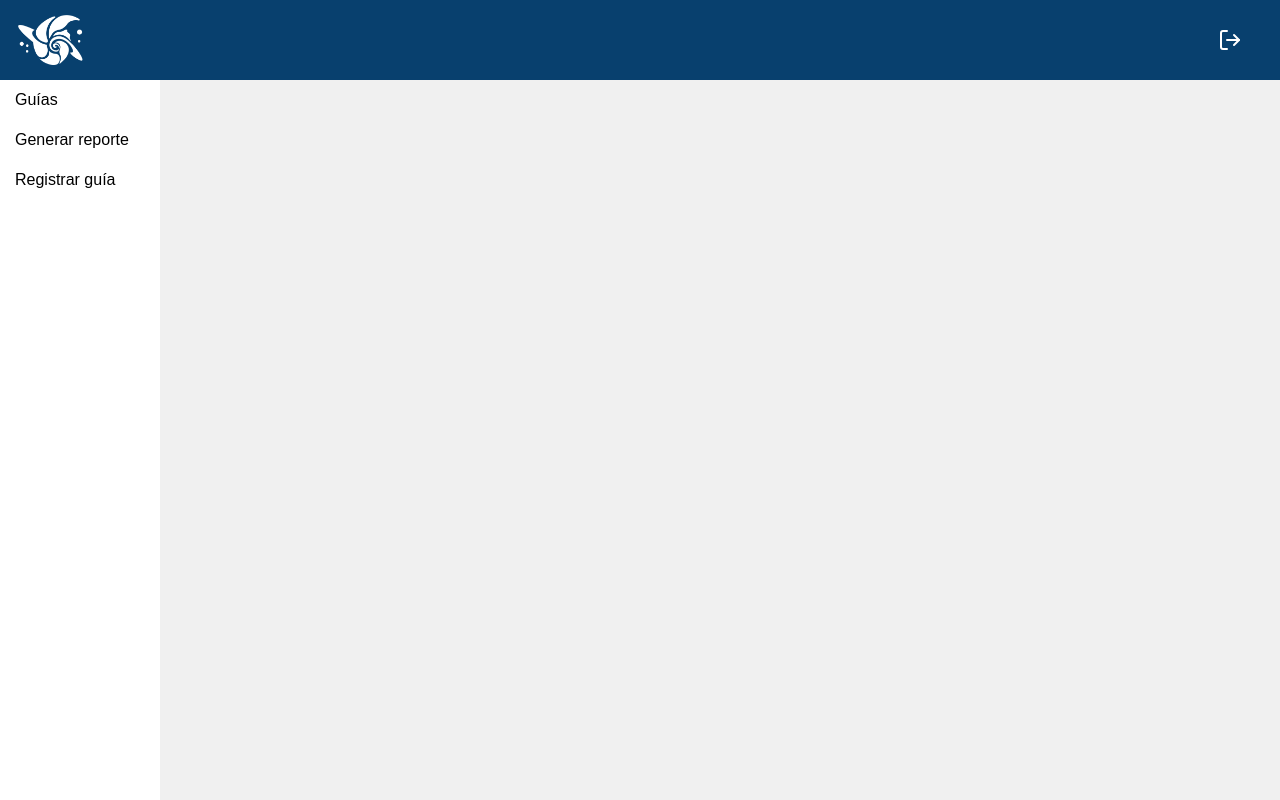
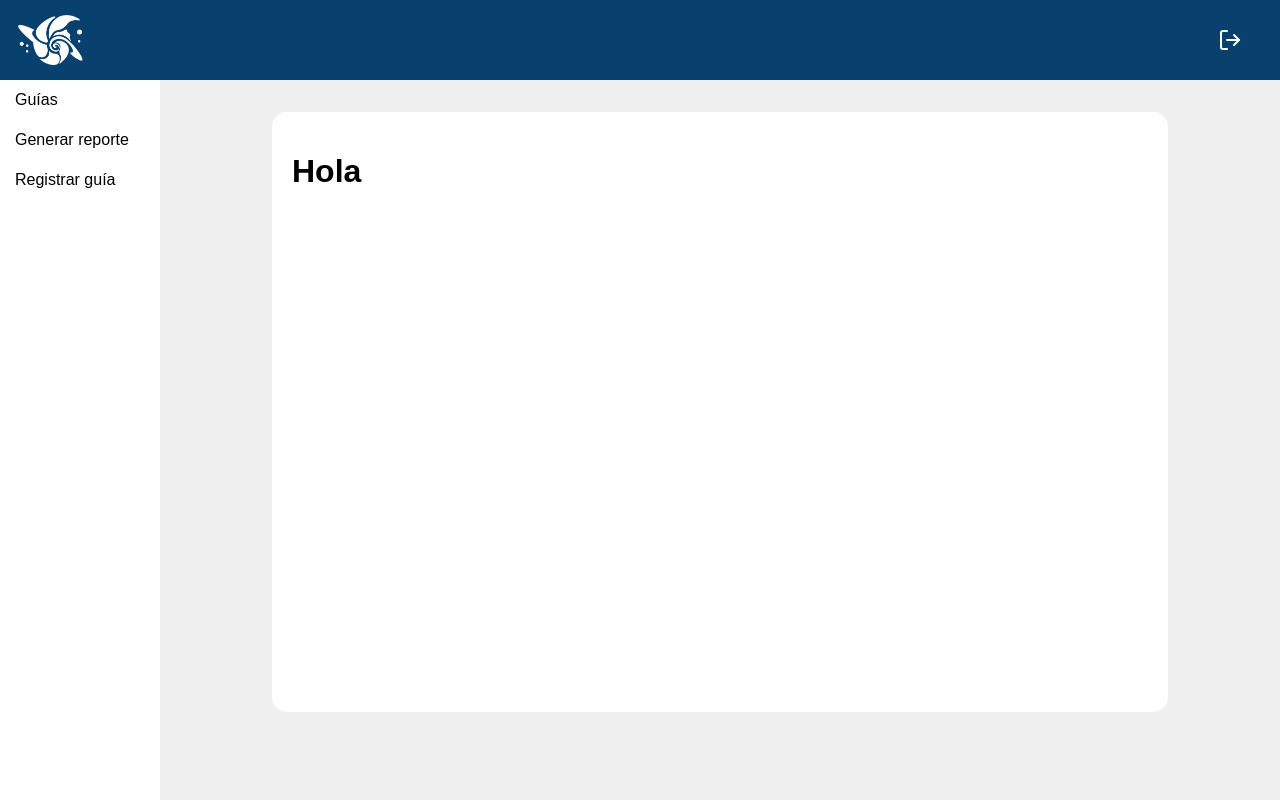
Before and after one commit to ReynaldoCerpa/registro-guias, a React (Create React App) app: page /AdminHome in a window 1280 px wide. Both pictures are taken after a click on the element "Registrar guía". Built offline with nearby package versions, Linux system fonts and the light colour scheme.

Commit message:
sidemenu, tabs redirecting, register guia barebone centered container

```diff
--- a/src/components/SideMenu/SideMenu.css
+++ b/src/components/SideMenu/SideMenu.css
@@ -2,6 +2,7 @@
     background-color: #fff;
     width: 10rem;
     height: calc(100vh - 5rem);
+    margin: 0;
 }
 
 .list-item{
--- a/src/components/SideMenu/SideMenu.jsx
+++ b/src/components/SideMenu/SideMenu.jsx
@@ -1,16 +1,26 @@
 import "./SideMenu.css"
 
-const SideMenu = () => {
+const SideMenu = ({guias,generar,registrar}) => {
     return (
         <div className="sidemenu-container">
 
-                <p className="list-item">Guías</p>
+                <p className="list-item"
+                onClick={()=>{
+                    guias()
+                }}
+                >Guías</p>
 
+                <p className="list-item"
+                onClick={()=>{
+                    generar()
+                }}
+                >Generar reporte</p>
 
-                <p className="list-item">Generar reporte</p>
-
-
-                <p className="list-item">Registrar guía</p>
+                <p className="list-item"
+                onClick={()=>{
+                    registrar()
+                }}
+                >Registrar guía</p>
 
         </div>
     )
--- a/src/pages/AdminHome/AdminHome.css
+++ b/src/pages/AdminHome/AdminHome.css
@@ -1,5 +1,9 @@
 .adminhome-container{
     background-color: #f0f0f0;
     display: flex;
+}
 
+.content-container{
+    margin: 2rem auto;
+    width: 70%;
 }
--- a/src/pages/AdminHome/AdminHome.jsx
+++ b/src/pages/AdminHome/AdminHome.jsx
@@ -2,8 +2,30 @@ import "./AdminHome.css"
 import Navbar from "../../components/Navbar/Navbar"
 import { useNavigate } from 'react-router-dom'
 import SideMenu from "../../components/SideMenu/SideMenu";
+import { useState } from "react";
+import RegisterGuia from "./RegisterGuia/RegisterGuia";
 
 const AdminHome = () => {
+
+    const [guias, setGuias] = useState(true)
+    const [generar, setGenerar] = useState(false)
+    const [registrar, setRegistrar] = useState(false)
+
+    function clickGuias(){
+        setGuias(true)
+        setGenerar(false)
+        setRegistrar(false)
+    }
+    function clickGenerar(){
+        setGuias(false)
+        setGenerar(true)
+        setRegistrar(false)
+    }
+    function clickRegistrar(){
+        setGuias(false)
+        setGenerar(false)
+        setRegistrar(true)
+    }
 
     const nav = useNavigate();
 
@@ -15,7 +37,10 @@ const AdminHome = () => {
             }}
             />
             <div className="adminhome-container">
-                <SideMenu/>
+                <SideMenu guias={clickGuias} generar={clickGenerar} registrar={clickRegistrar} />
+                <div className="content-container">
+                    {registrar ? <RegisterGuia/> : null}
+                </div>
             </div>
         </div>
     )
--- a/src/pages/AdminHome/RegisterGuia/RegisterGuia.css
+++ b/src/pages/AdminHome/RegisterGuia/RegisterGuia.css
@@ -0,0 +1,6 @@
+.register-container{
+    height: 70vh;
+    background-color: #fff;
+    border-radius: 15px;
+    padding: 20px;
+}
--- a/src/pages/AdminHome/RegisterGuia/RegisterGuia.jsx
+++ b/src/pages/AdminHome/RegisterGuia/RegisterGuia.jsx
@@ -1,8 +1,9 @@
+import "./RegisterGuia.css"
 
 const RegisterGuia = () => {
     return (
-        <div>
-
+        <div className="register-container">
+          <h1>Hola</h1>
         </div>
     )
 }
```
